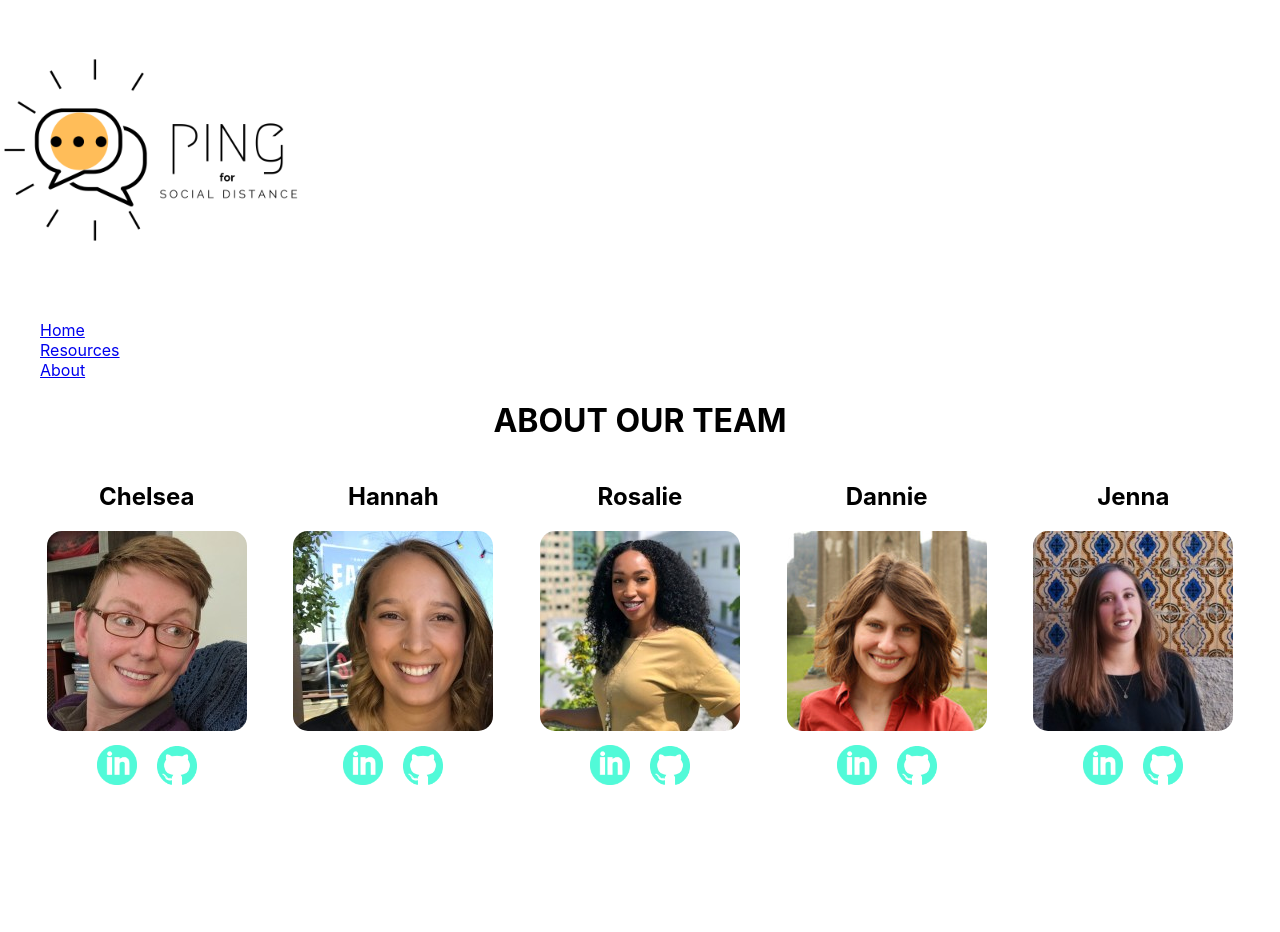
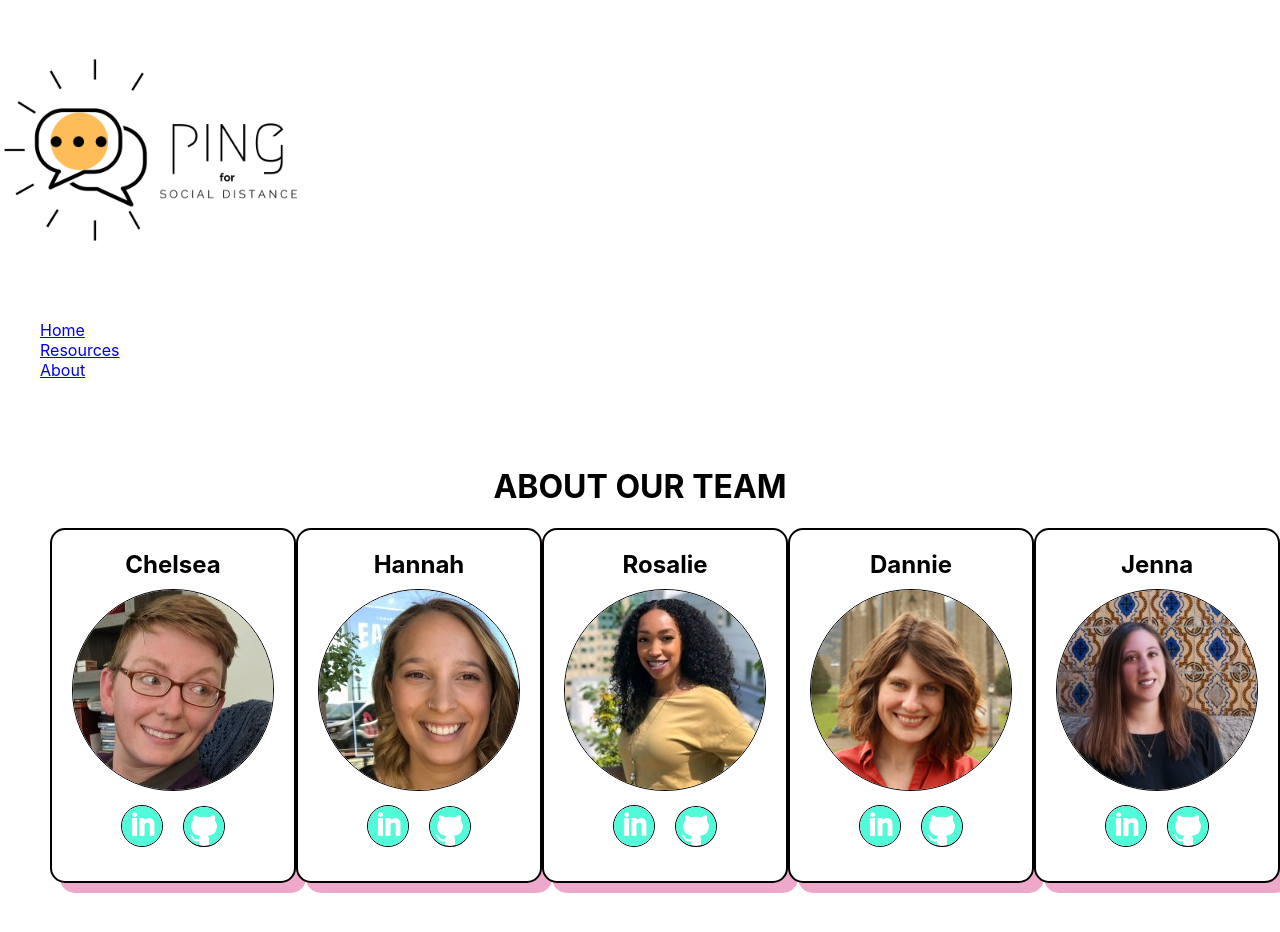
Before and after one commit to Alchemy-Covid-19/covid-19-front, a React (Create React App) app: page /about in a window 1280 px wide. Shown: the top 932 px of the page. Built offline with nearby package versions, Linux system fonts and the light colour scheme.

Commit message:
update signup route to use production server

```diff
--- a/src/About.css
+++ b/src/About.css
@@ -1,5 +1,16 @@
 h1 {
   text-align: center;
+}
+
+h2 {
+  margin-top: 0;
+  margin-bottom: 10px;
+
+}
+
+.about-container {
+  /* background: #eea9ca; */
+  padding: 50px;
 }
 
 .team-members-container {
@@ -9,11 +20,17 @@ h1 {
 }
 
 .team-member {
+  background: #FFF;
   text-align: center;
+  box-shadow: 10px 10px #eea9ca;
+  border: 2px solid #000;
+  border-radius: 15px;
+  padding: 20px;
 }
 
 .team-member img {
-  border-radius: 15px;
+  border-radius: 50%;
+  border: 1px solid #000;
 }
 
 .social-icon {
--- a/src/Home.js
+++ b/src/Home.js
@@ -13,7 +13,7 @@ export default class Home extends Component {
   handleSignUp = async (e) => {
     e.preventDefault();
     await request
-      .post('http://localhost:7890/api/v1/users/welcome', {
+      .post('https://covid-19-stat-production.herokuapp.com/api/v1/users/welcome', {
         firstName: this.state.nameSignUp,
         phoneNumber: this.state.phoneNumberSignUp,
         location: this.state.locationSignUp
```
